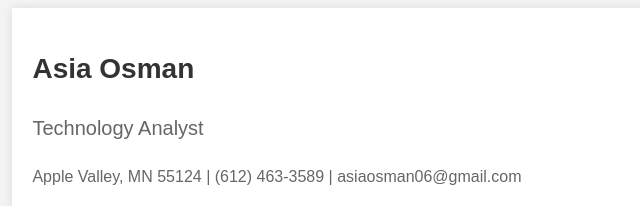
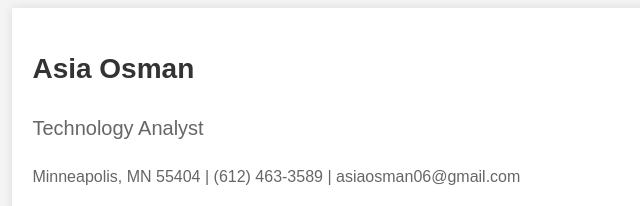
Before and after one commit to AsiaOsman06/AsiaOsman06.github.io, a plain HTML site: page index.html in a window 1280 px wide. Shown: the top 206 px of the page, 102-742 px from the left. Drawn offline with Linux system fonts and the light colour scheme.

Commit message:
Update index.html

```diff
--- a/index.html
+++ b/index.html
@@ -10,7 +10,7 @@
             <p>Technology Analyst</p>
         </div>
         <div class="contact">
-            <p>Apple Valley, MN 55124 | (612) 463-3589 | asiaosman06@gmail.com</p>
+            <p>Minneapolis, MN 55404 | (612) 463-3589 | asiaosman06@gmail.com</p>
         </div>
         <div class="section">
             <h2>Profile Summary</h2>
```
